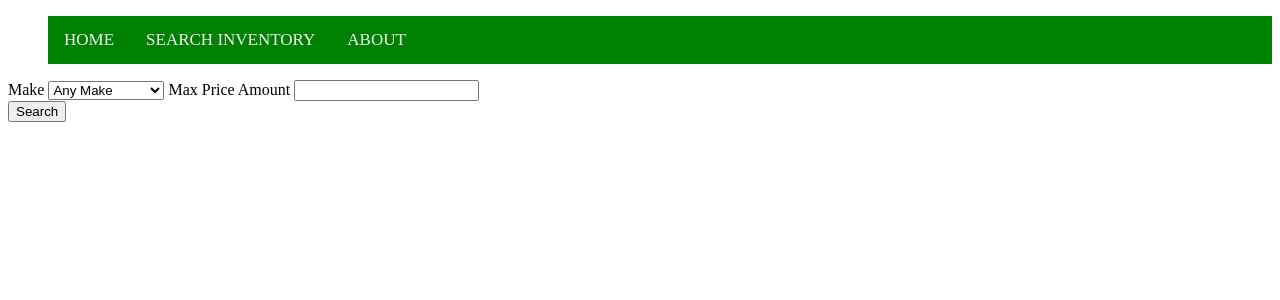
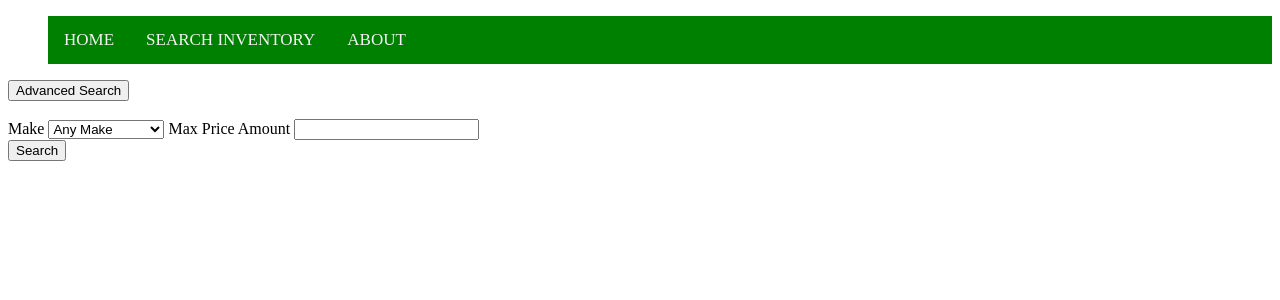
Before and after one commit to amackic/lc101, a Flask app: page /search in a window 1280 px wide. Shown: the top 300 px of the page. Run offline with Flask 2, Linux system fonts and the light colour scheme.

Commit message:
Created advanced search function

```diff
--- a/static/search.js
+++ b/static/search.js
@@ -9,3 +9,16 @@ function isNumeric(valueElement, messageElement){
         document.getElementById(messageElement).innerHTML = "";
     }
 }
+
+function advancedSearch(){
+    var elem = document.getElementById('min-price');
+    var button = document.getElementById('adv-search')
+    if (elem.style.display == 'inline') {
+        elem.style.display = 'none';
+        button.value = 'Advanced Search'
+            }
+    else {
+        elem.style.display = 'inline';
+        button.value = 'Simple Search';
+    }
+}
--- a/static/style.css
+++ b/static/style.css
@@ -36,3 +36,8 @@ h1{
         background-color: #4CAF50;
     color: white;
 }
+
+/*Hide the minimum price input by default */
+#min-price {
+    display: none;
+}
--- a/templates/search.html
+++ b/templates/search.html
@@ -17,6 +17,8 @@
     </div>
 </menu>
 <form name="searchMe" id="SearchForm" method="POST">
+
+        <input type="button" value="Advanced Search" id="adv-search" onclick="advancedSearch()"><br><br>
     <label>Make</label>
     <select name="make">
       <option value="{{makes[0]}}" selected>{{makes[0]}}</option>
@@ -24,11 +26,12 @@
         <option value="{{make}}">{{make}}</option>
       {% endfor %}
     </select>
-
+    <label id="min-price">Min Price Amount
+        <input type="text" name="min-price" onblur="isNumeric('min-price', 'price_msg')">
+    </label>
     <label>Max Price Amount</label>
         <input type="text" name="price" id="price" onblur="isNumeric('price', 'price_msg')"/>
     <span class="error" id=price_msg></span>
-
     <div>
 
         <button type="submit" id="searchButton" value="Search">Search</button>
```
